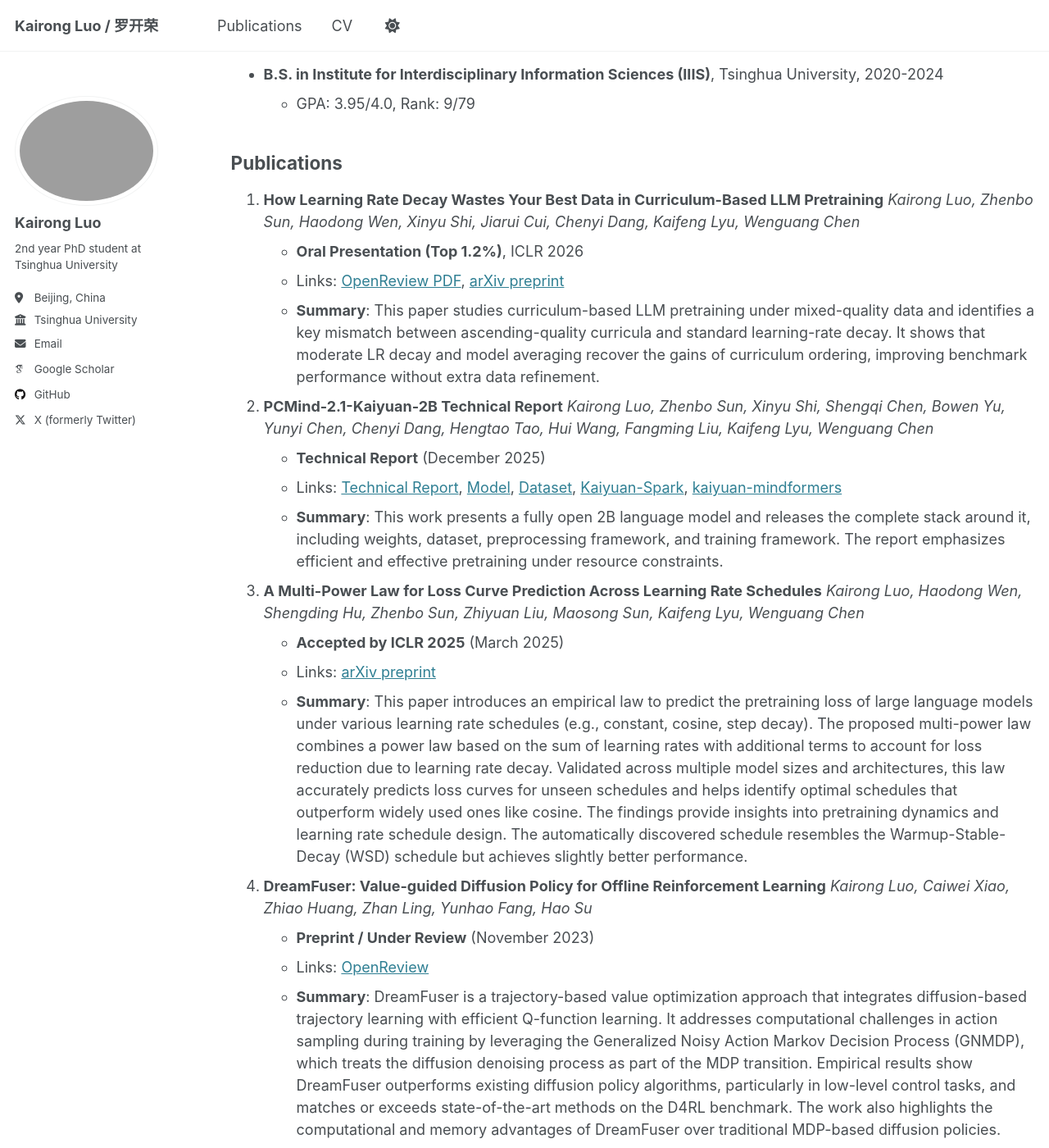
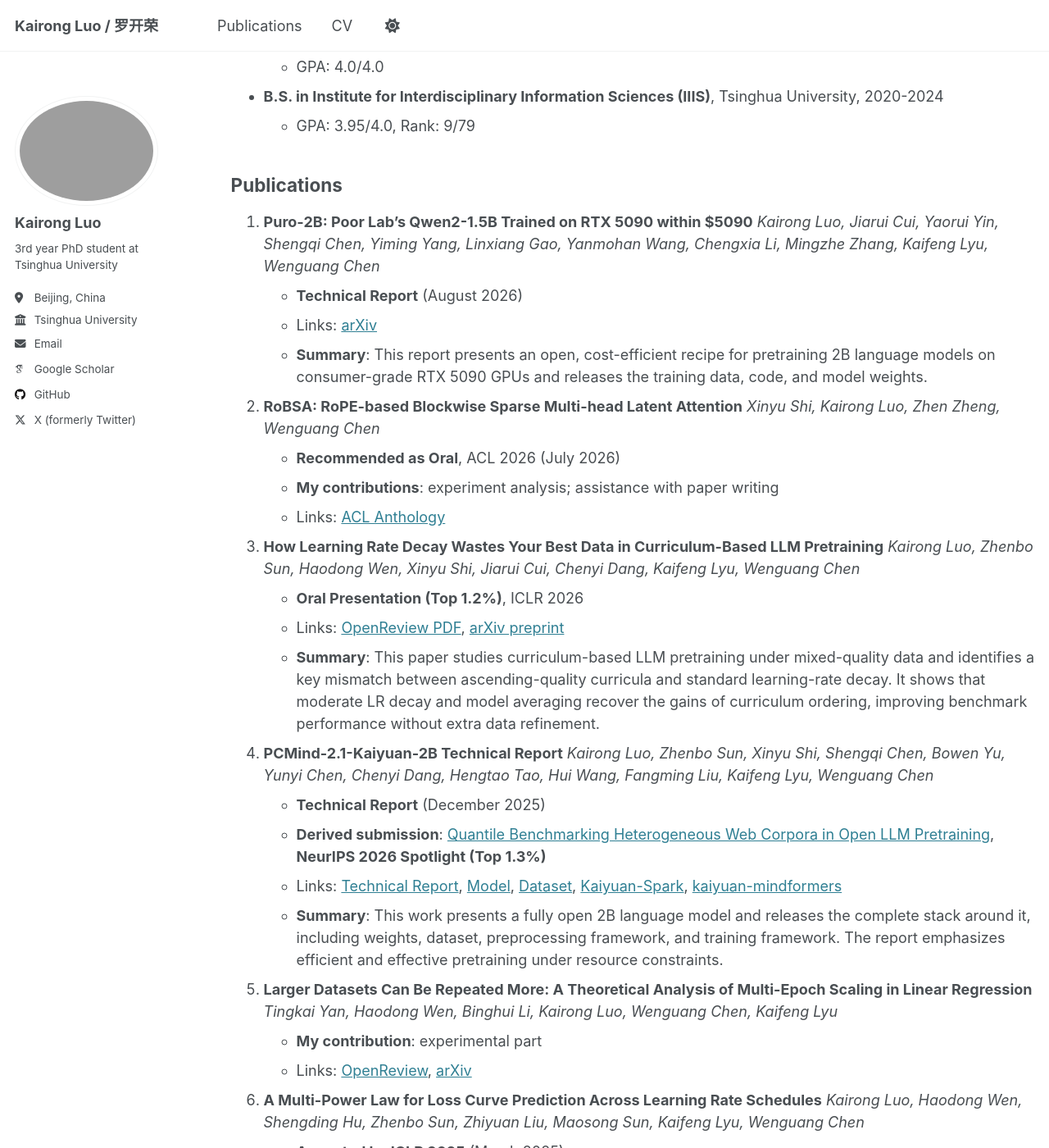
Before and after one commit to thu-yao-01-luo/thu-yao-01-luo.github.io, a Jekyll site: the page built from _pages/cv.md, in a window 1280 px wide and 1400 px high, scrolled down 212 px. Shown: the whole window at 82% size. Built offline with Jekyll 4.4.1, drawn with Linux system fonts in a browser that asks for light colours; some web fonts are replaced.

```diff
--- a/_config.yml
+++ b/_config.yml
@@ -25,7 +25,7 @@ author:
   avatar           : "profile1.jpeg"
   name             : "Kairong Luo"
   pronouns         : # example: "she/her"
-  bio              : "2nd year PhD student at Tsinghua University"
+  bio              : "3rd year PhD student at Tsinghua University"
   location         : "Beijing, China"
   employer         : "Tsinghua University"
   uri              : # URL
--- a/_pages/cv.md
+++ b/_pages/cv.md
@@ -10,31 +10,49 @@ redirect_from:
 {% include base_path %}
 
 ## Education
-- **Ph.D. in Department of Computer Science and Technology**, Tsinghua University, 2024-2029 (expected)
+- **Third-year Ph.D. student in Department of Computer Science and Technology**, Tsinghua University, 2024-2029 (expected)
   - GPA: 4.0/4.0
 - **B.S. in Institute for Interdisciplinary Information Sciences (IIIS)**, Tsinghua University, 2020-2024
   - GPA: 3.95/4.0, Rank: 9/79
 
 ## Publications
-1. **How Learning Rate Decay Wastes Your Best Data in Curriculum-Based LLM Pretraining**
+1. **Puro-2B: Poor Lab's Qwen2-1.5B Trained on RTX 5090 within $5090**
+   *Kairong Luo, Jiarui Cui, Yaorui Yin, Shengqi Chen, Yiming Yang, Linxiang Gao, Yanmohan Wang, Chengxia Li, Mingzhe Zhang, Kaifeng Lyu, Wenguang Chen*
+   - **Technical Report** (August 2026)
+   - Links: [arXiv](https://arxiv.org/abs/2608.27370)
+   - **Summary**: This report presents an open, cost-efficient recipe for pretraining 2B language models on consumer-grade RTX 5090 GPUs and releases the training data, code, and model weights.
+
+2. **RoBSA: RoPE-based Blockwise Sparse Multi-head Latent Attention**
+   *Xinyu Shi, Kairong Luo, Zhen Zheng, Wenguang Chen*
+   - **Recommended as Oral**, ACL 2026 (July 2026)
+   - **My contributions**: experiment analysis; assistance with paper writing
+   - Links: [ACL Anthology](https://aclanthology.org/2026.acl-long.46/)
+
+3. **How Learning Rate Decay Wastes Your Best Data in Curriculum-Based LLM Pretraining**
    *Kairong Luo, Zhenbo Sun, Haodong Wen, Xinyu Shi, Jiarui Cui, Chenyi Dang, Kaifeng Lyu, Wenguang Chen*
    - **Oral Presentation (Top 1.2%)**, ICLR 2026
    - Links: [OpenReview PDF](https://openreview.net/pdf?id=T5wkZJqzkz), [arXiv preprint](https://arxiv.org/abs/2511.18903)
    - **Summary**: This paper studies curriculum-based LLM pretraining under mixed-quality data and identifies a key mismatch between ascending-quality curricula and standard learning-rate decay. It shows that moderate LR decay and model averaging recover the gains of curriculum ordering, improving benchmark performance without extra data refinement.
 
-2. **PCMind-2.1-Kaiyuan-2B Technical Report**
+4. **PCMind-2.1-Kaiyuan-2B Technical Report**
    *Kairong Luo, Zhenbo Sun, Xinyu Shi, Shengqi Chen, Bowen Yu, Yunyi Chen, Chenyi Dang, Hengtao Tao, Hui Wang, Fangming Liu, Kaifeng Lyu, Wenguang Chen*
    - **Technical Report** (December 2025)
+   - **Derived submission**: [Quantile Benchmarking Heterogeneous Web Corpora in Open LLM Pretraining](https://openreview.net/forum?id=lwteHS4l8A), **NeurIPS 2026 Spotlight (Top 1.3%)**
    - Links: [Technical Report](https://arxiv.org/abs/2512.07612), [Model](https://huggingface.co/thu-pacman/PCMind-2.1-Kaiyuan-2B), [Dataset](https://huggingface.co/datasets/thu-pacman/PCMind-2.1-Kaiyuan-2B), [Kaiyuan-Spark](https://github.com/thu-pacman/Kaiyuan-Spark), [kaiyuan-mindformers](https://github.com/thu-pacman/kaiyuan-mindformers/tree/kaiyuan)
    - **Summary**: This work presents a fully open 2B language model and releases the complete stack around it, including weights, dataset, preprocessing framework, and training framework. The report emphasizes efficient and effective pretraining under resource constraints.
 
-3. **A Multi-Power Law for Loss Curve Prediction Across Learning Rate Schedules**
+5. **Larger Datasets Can Be Repeated More: A Theoretical Analysis of Multi-Epoch Scaling in Linear Regression**
+   *Tingkai Yan, Haodong Wen, Binghui Li, Kairong Luo, Wenguang Chen, Kaifeng Lyu*
+   - **My contribution**: experimental part
+   - Links: [OpenReview](https://openreview.net/forum?id=0CXjpAxHUE), [arXiv](https://arxiv.org/abs/2511.13421)
+
+6. **A Multi-Power Law for Loss Curve Prediction Across Learning Rate Schedules**
    *Kairong Luo, Haodong Wen, Shengding Hu, Zhenbo Sun, Zhiyuan Liu, Maosong Sun, Kaifeng Lyu, Wenguang Chen*
    - **Accepted by ICLR 2025** (March 2025)
    - Links: [arXiv preprint](https://arxiv.org/abs/2503.12811)
    - **Summary**: This paper introduces an empirical law to predict the pretraining loss of large language models under various learning rate schedules (e.g., constant, cosine, step decay). The proposed multi-power law combines a power law based on the sum of learning rates with additional terms to account for loss reduction due to learning rate decay. Validated across multiple model sizes and architectures, this law accurately predicts loss curves for unseen schedules and helps identify optimal schedules that outperform widely used ones like cosine. The findings provide insights into pretraining dynamics and learning rate schedule design. The automatically discovered schedule resembles the Warmup-Stable-Decay (WSD) schedule but achieves slightly better performance.
 
-4. **DreamFuser: Value-guided Diffusion Policy for Offline Reinforcement Learning**
+7. **DreamFuser: Value-guided Diffusion Policy for Offline Reinforcement Learning**
    *Kairong Luo, Caiwei Xiao, Zhiao Huang, Zhan Ling, Yunhao Fang, Hao Su*
    - **Preprint / Under Review** (November 2023)
    - Links: [OpenReview](https://openreview.net/forum?id=9jmUwjZi7j)
```
Also changed, not shown: _data/cv.json (+24 -3 lines), _pages/about.md (+1 -1 lines), _publications/2025-12-08-pcmind-kaiyuan-2b-technical-report.md (+4 -1 lines), _publications/2026-07-01-robsa.md (added, +23 -0 lines), _publications/2026-08-01-larger-datasets-repeated-more.md (added, +25 -0 lines), _publications/2026-08-27-puro-2b.md (added, +21 -0 lines).
